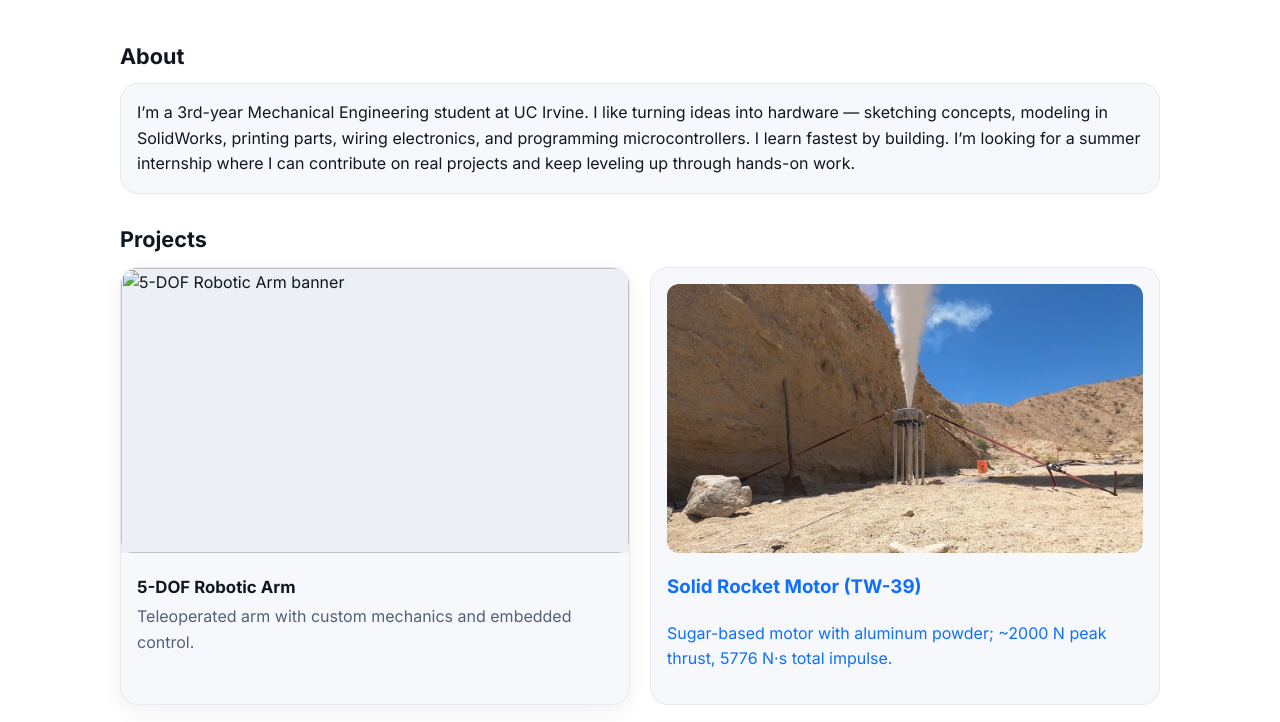
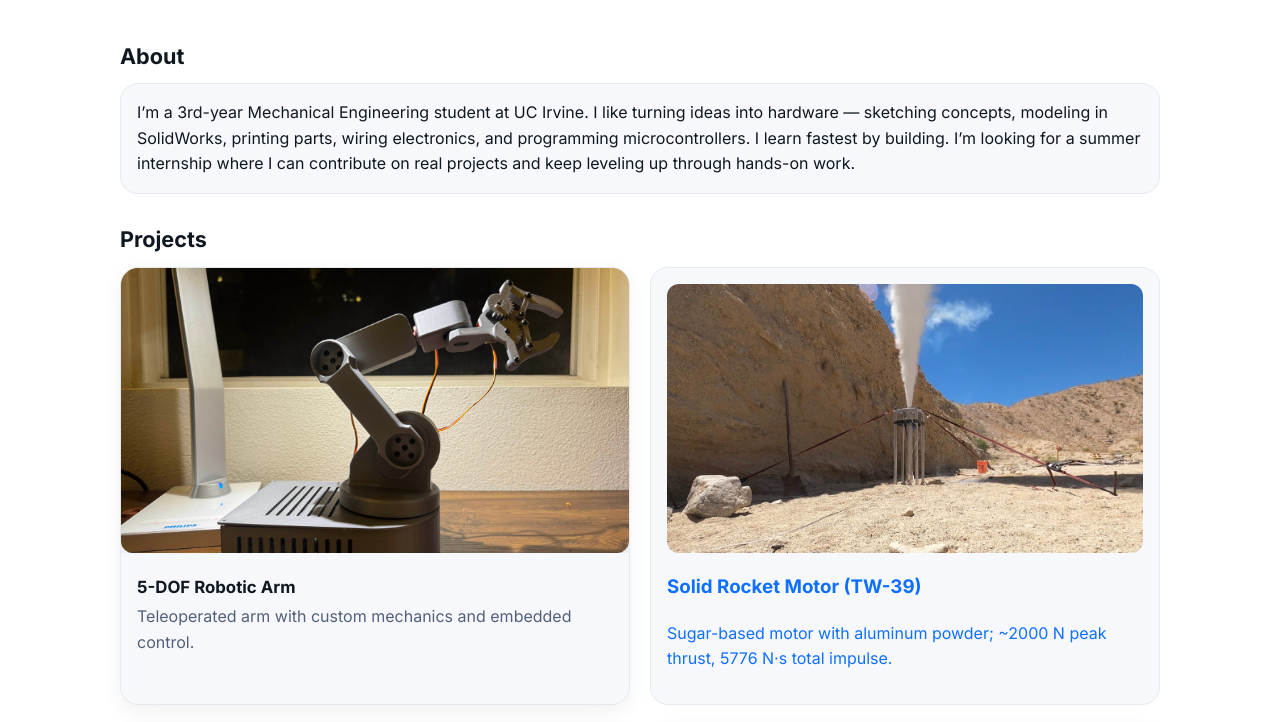
Before and after one commit to bryannguyyen/bryannguyen.github.io, a plain HTML site: page index.html in a window 1280 px wide. Shown: the part 439-1161 px from the top of the page. Drawn offline with Linux system fonts and the light colour scheme.

Commit message:
Update index.html

```diff
--- a/index.html
+++ b/index.html
@@ -158,13 +158,15 @@
   <!-- Robotic Arm -->
 <a class="project-card" href="projects/robot-arm.html">
   <div class="thumb">
-      <img src="images/robotic-arm.jpg" alt="5-DOF Robotic Arm banner">
+    <!-- FIX: point to the file you uploaded -->
+    <img src="projects/images/arm-banner.jpg" alt="5-DOF Robotic Arm banner">
   </div>
   <div class="body">
     <h3>5-DOF Robotic Arm</h3>
     <p>Teleoperated arm with custom mechanics and embedded control.</p>
   </div>
 </a>
+
   <!-- Solid Rocket Motor -->
   <!-- Solid Rocket Motor card -->
 <a class="card" href="projects/rocket-motor.html">
```
Lines whose indentation alone changed are shown as unchanged.
